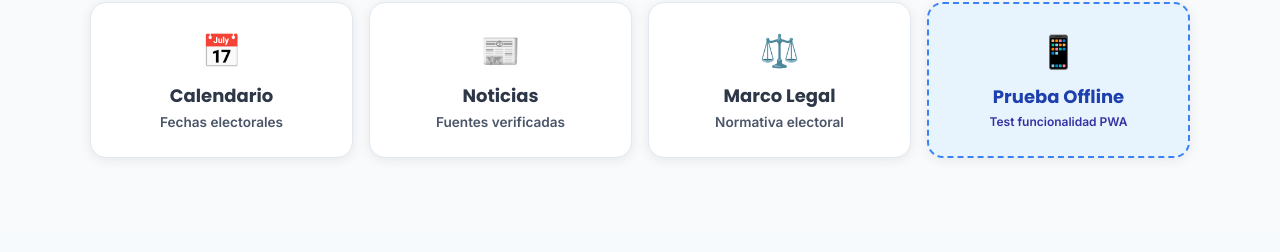
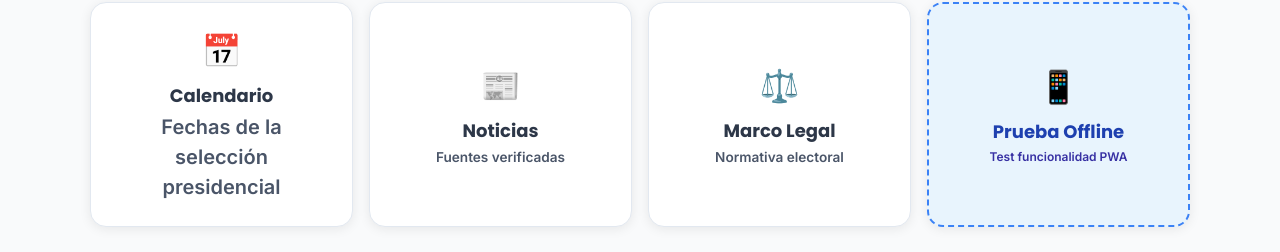
Before and after one commit to Tigrewhit/Elije_Per-, a React (Vite) app in the folder frontend/: page / in a window 1280 px wide. Shown: the part 569-821 px from the top of the page. Before the commit the page ends 800 px from the top, so only its background shows below. Built offline with nearby package versions, Linux system fonts and the light colour scheme; no server answers.

Commit message:
Cambio en develop

```diff
--- a/frontend/src/pages/Home.jsx
+++ b/frontend/src/pages/Home.jsx
@@ -22,7 +22,7 @@ export default function Home(){
 					<a href='/calendar' className="mobile-card mobile-btn touch-optimized" style={{background:'#fff',textDecoration:'none',color:'#2d3748',display:'flex',flexDirection:'column',alignItems:'center',padding:'24px',minHeight:'120px',justifyContent:'center'}}>
 						<div style={{fontSize:'2rem',marginBottom:'8px'}}>📅</div>
 						<div className="mobile-subtitle" style={{fontWeight:700,marginBottom:'4px',textAlign:'center'}}>Calendario</div>
-						<div className="mobile-text" style={{textAlign:'center',fontSize:'0.85rem'}}>Fechas electorales</div>
+						<div className="mobile-text" style={{textAlign:'center',fontSize:'20px'}}>Fechas de la selección presidencial</div>
 					</a>
 					<a href='/news' className="mobile-card mobile-btn touch-optimized" style={{background:'#fff',textDecoration:'none',color:'#2d3748',display:'flex',flexDirection:'column',alignItems:'center',padding:'24px',minHeight:'120px',justifyContent:'center'}}>
 						<div style={{fontSize:'2rem',marginBottom:'8px'}}>📰</div>
```
